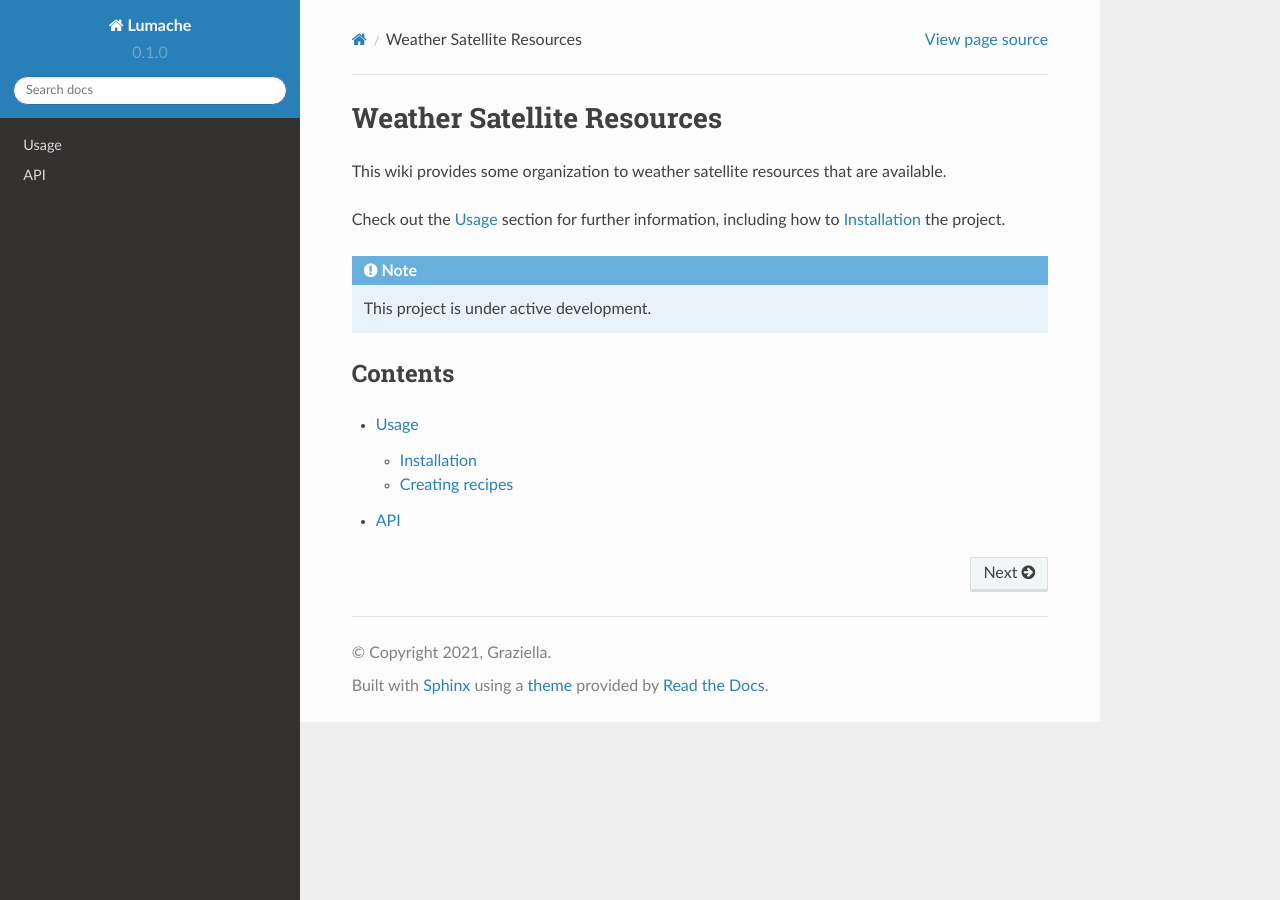
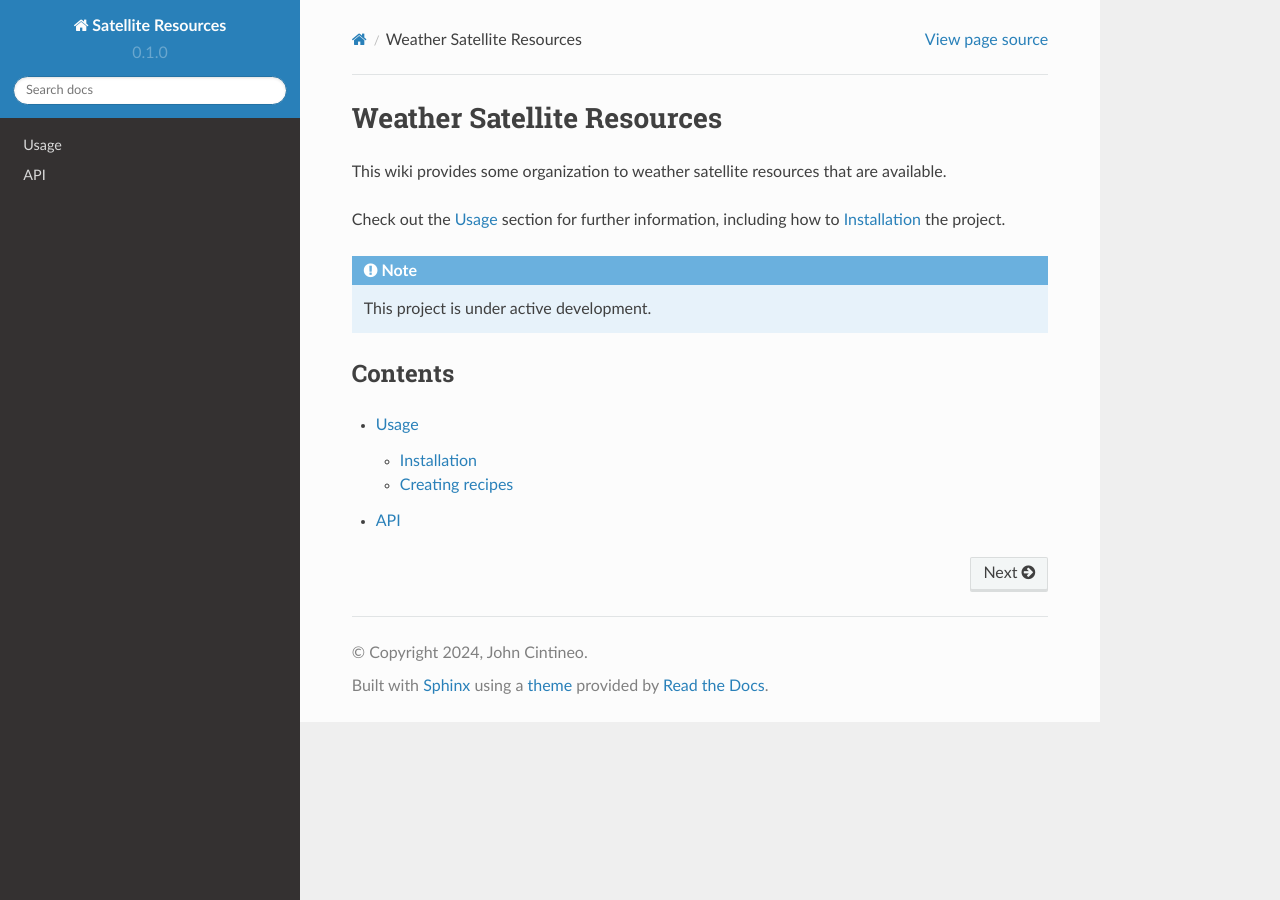
Before and after one commit to jlc248/satellite-resources, a Sphinx documentation site: the page built from docs/source/index.rst, in a window 1280 px wide. Built offline with Sphinx 7.4.7 and the Read the Docs theme 2.0.0, drawn with Linux system fonts in a browser that asks for light colours.

Commit message:
Update conf.py

```diff
--- a/docs/source/conf.py
+++ b/docs/source/conf.py
@@ -2,9 +2,9 @@
 
 # -- Project information
 
-project = 'Lumache'
-copyright = '2021, Graziella'
-author = 'Graziella'
+project = 'Satellite Resources'
+copyright = '2024, John Cintineo'
+author = 'John Cintineo'
 
 release = '0.1'
 version = '0.1.0'
```
